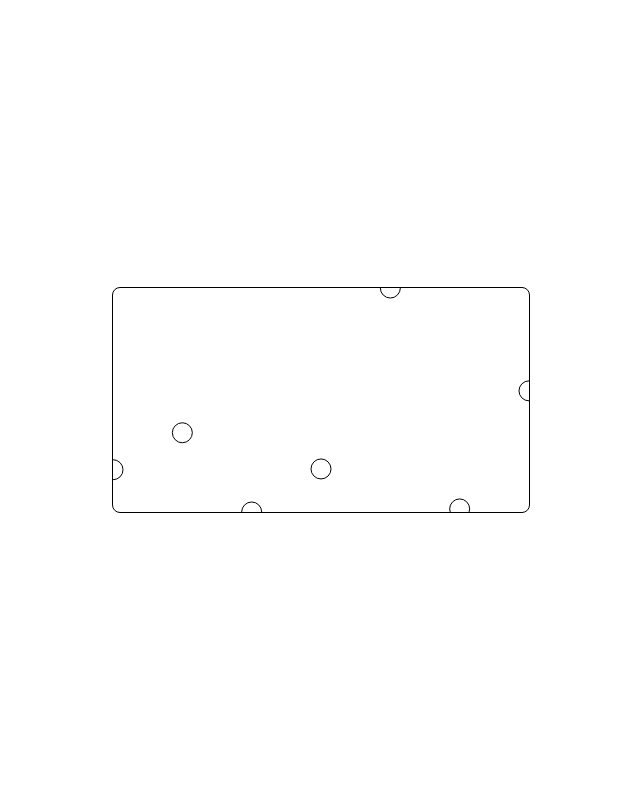
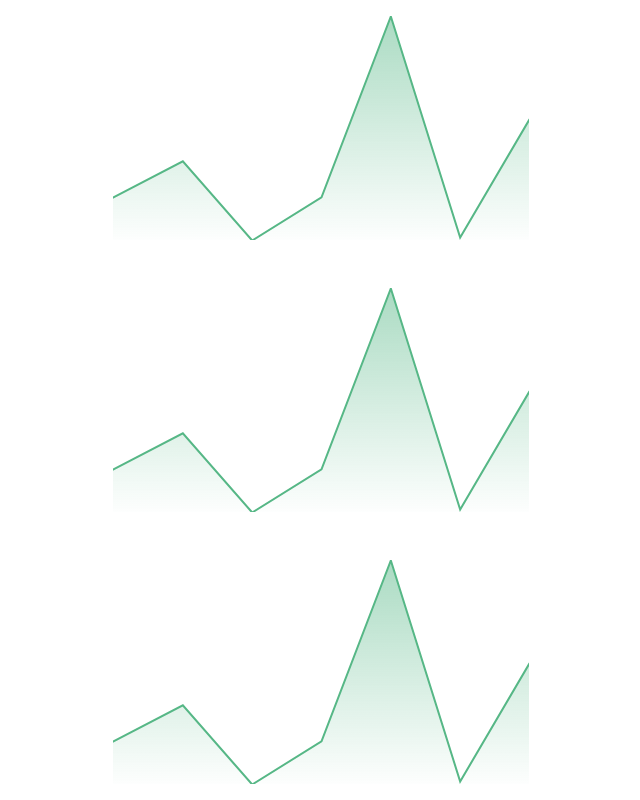
Before and after one commit to ddamiankowalski/light-trading-chart, a website built with webpack: page index.html in a window 1280 px wide. Shown: the whole page, without its empty margins (319-959 px from the left). Built offline with nearby package versions, Linux system fonts and the light colour scheme.

Commit message:
created multiple charts

```diff
--- a/index.html
+++ b/index.html
@@ -5,6 +5,10 @@
     <title>LightTradingChart</title>
   </head>
   <body>
-    <div id="chart-container"></div>
+    <div class="wrapper">
+      <div id="chart-container"></div>
+      <div id="chart-container1"></div>
+      <div id="chart-container2"></div>
+    </div>
   </body>
 </html>
--- a/src/index.ts
+++ b/src/index.ts
@@ -3,3 +3,9 @@ import { createChart } from './api/create-chart';
 
 const chart = createChart(document.getElementById('chart-container') as HTMLElement);
 chart.setData([{ y: 123 }, { y: 220 }, { y: 12 }, { y: 125 }, { y: 600 }, { y: 20 }, { y: 330 }]);
+
+const chart1 = createChart(document.getElementById('chart-container1') as HTMLElement);
+chart1.setData([{ y: 123 }, { y: 220 }, { y: 12 }, { y: 125 }, { y: 600 }, { y: 20 }, { y: 330 }]);
+
+const chart2 = createChart(document.getElementById('chart-container2') as HTMLElement);
+chart2.setData([{ y: 123 }, { y: 220 }, { y: 12 }, { y: 125 }, { y: 600 }, { y: 20 }, { y: 330 }]);
--- a/src/renderer/data-layer.ts
+++ b/src/renderer/data-layer.ts
@@ -21,14 +21,41 @@ export class DataLayerRenderer {
     const { min, max } = this._view.dataSource.minMax;
     const ratio = this._getYAxisRatio(min, max);
 
+    this._ctx.beginPath();
+    this._ctx.lineWidth = 2;
+    this._ctx.lineCap = 'round';
+    this._ctx.strokeStyle = '#56B786';
+
     for (let i = 0; i < this.dataSize; i++) {
       const xCoord = i * this.colGap;
       const yCoord = this._canvas.height - (this._view.dataSource.source[i].y - min) * ratio;
 
-      this._ctx.beginPath();
-      this._ctx.arc(xCoord, yCoord, 10, 0, 2 * Math.PI);
-      this._ctx.stroke();
+      if (i === 0) {
+        this._ctx.moveTo(xCoord, yCoord);
+        continue;
+      }
+
+      this._ctx.lineTo(xCoord + 0.5, yCoord + 0.5);
     }
+    this._ctx.stroke();
+
+    this._ctx.lineTo(this._canvas.width, this._canvas.height);
+    this._ctx.lineTo(0, this._canvas.height);
+    this._ctx.clip();
+
+    // CREATING GRADIENT
+    const gradient = this._ctx.createLinearGradient(
+      this._canvas.width / 2,
+      0,
+      this._canvas.width / 2,
+      this._canvas.height
+    );
+
+    gradient.addColorStop(0, 'rgba(86, 183, 134, 0.5)');
+    gradient.addColorStop(1, 'rgba(86, 183, 134, 0.0125)');
+
+    this._ctx.fillStyle = gradient;
+    this._ctx.fillRect(0, 0, this._canvas.width, this._canvas.height);
   }
 
   private _getYAxisRatio(min: number, max: number): number {
--- a/src/styles.css
+++ b/src/styles.css
@@ -6,15 +6,34 @@ html, body {
 }
 
 #chart-container {
+  display: block;
+  height: 14rem;
+  width: 26rem;
+  overflow: hidden;
+}
+
+#chart-container1 {
+  display: block;
+  height: 14rem;
+  width: 26rem;
+  overflow: hidden;
+}
+
+#chart-container2 {
+  display: block;
+  height: 14rem;
+  width: 26rem;
+  overflow: hidden;
+}
+
+.wrapper {
+  display: flex;
   position: absolute;
   top: 50%;
   left: 50%;
   transform: translate(-50%, -50%);
-  display: block;
-  border: 1px solid black;
-  border-radius: .5rem;
-  height: 14rem;
-  width: 26rem;
+  flex-direction: column;
+  gap: 3rem;
 }
 
 .light-trading-chart {}
```
